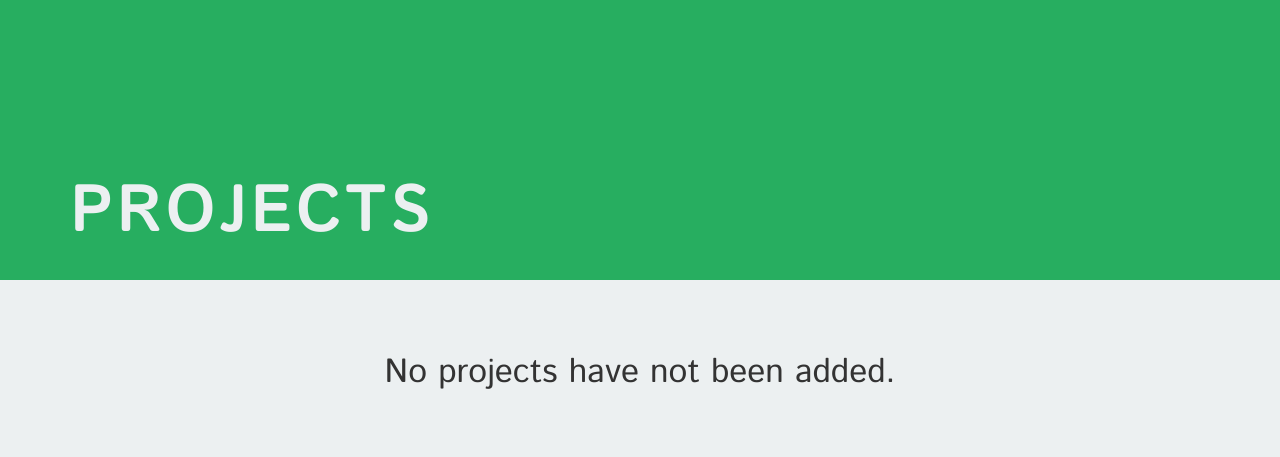
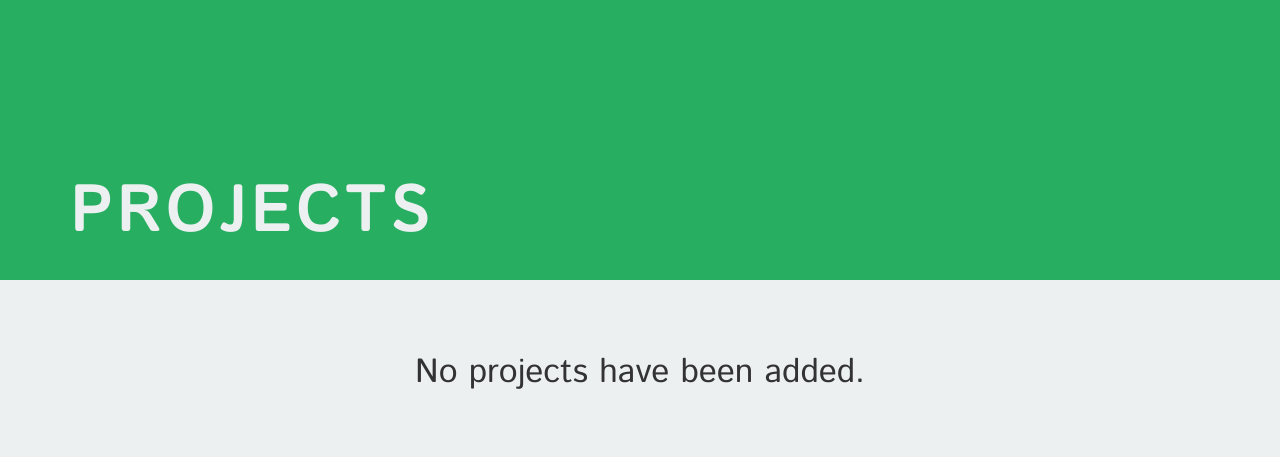
Before and after one commit to epochus/homepage, a Flask app: page /projects in a window 1280 px wide. Shown: the part 186-643 px from the top of the page. Run offline with Flask 2, Linux system fonts and the light colour scheme; data that the repository does not hold is empty; some libraries are stand-ins or nearby versions.

Commit message:
changed text

```diff
--- a/homepage/templates/homepage/projects.html
+++ b/homepage/templates/homepage/projects.html
@@ -19,7 +19,7 @@
       {% else %}
         {% if projects|length < 1 %}
         <div class="message project-item">
-          <h2>No projects have not been added.</h2>
+          <h2>No projects have been added.</h2>
         </div>
         {% else %}
         {% for project in projects %}
```
